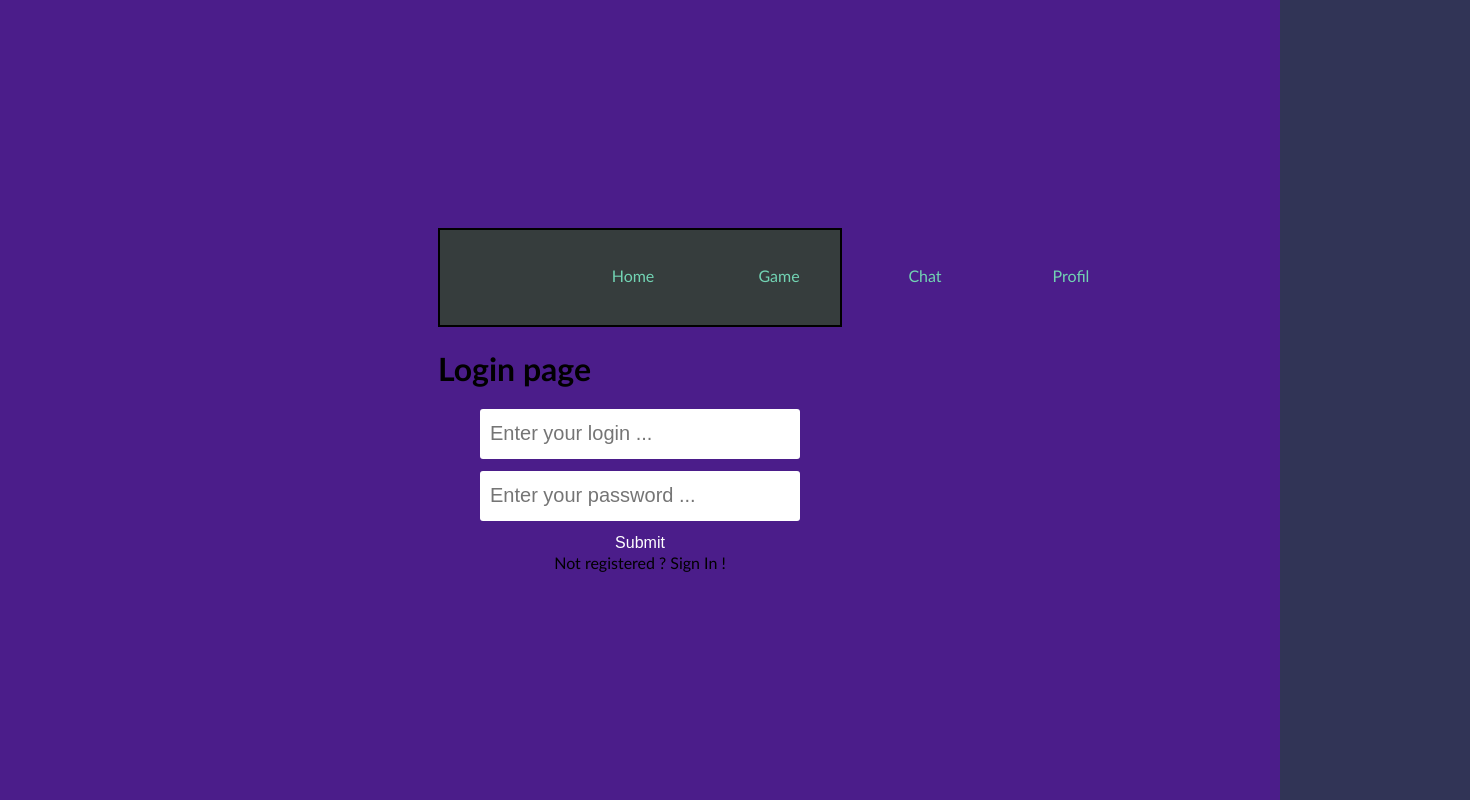
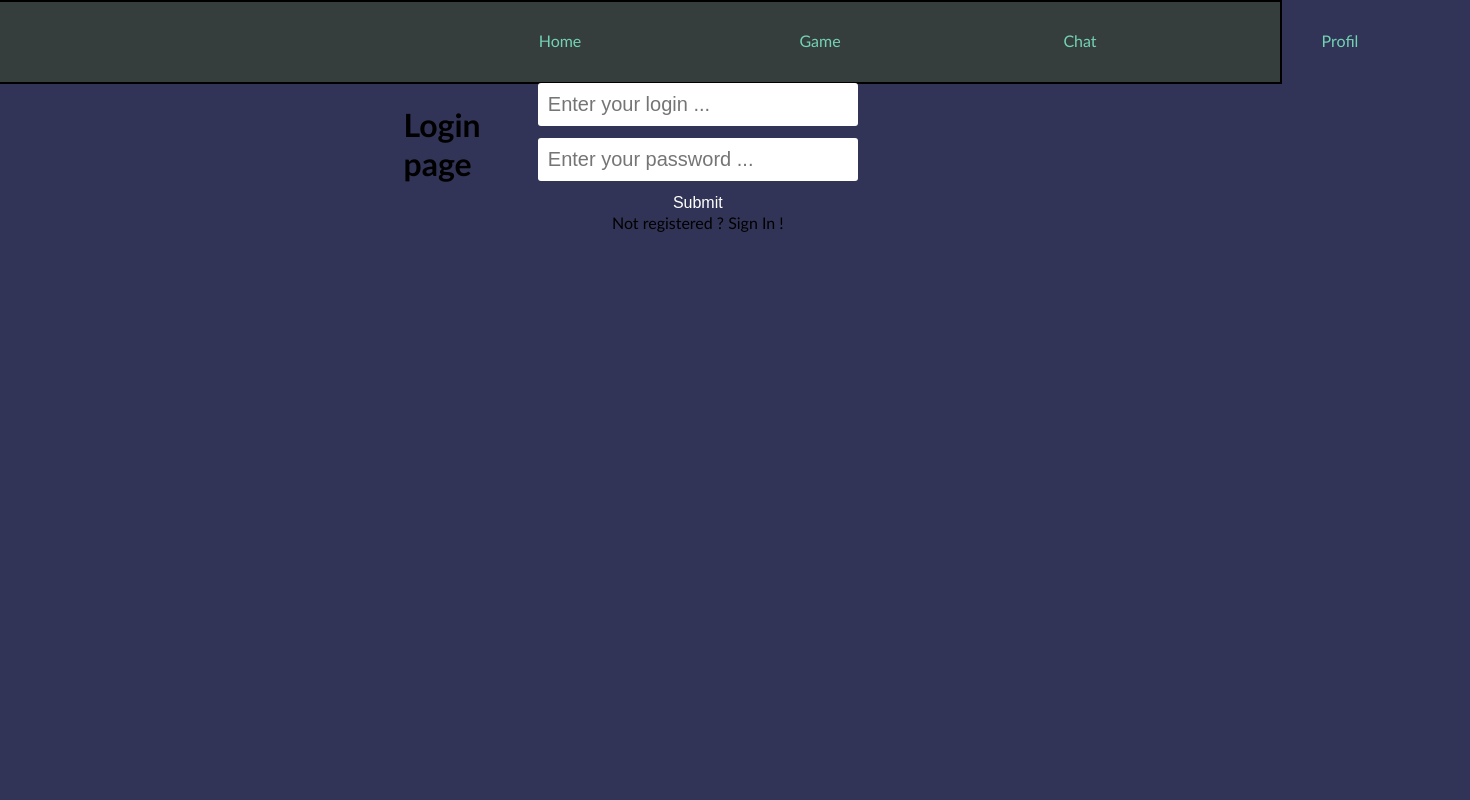
Before and after one commit to VallienneDiane/42-ft-transcendence, a React (Vite) app in the folder front/react_project/: page /login in a window 1280 px wide. Shown: the whole page, 1470 px wide, since content can reach past the window. Built offline with nearby package versions, Linux system fonts and the light colour scheme; no server answers.

Commit message:
css revu pour le chat

```diff
--- a/front/react_project/src/App.css
+++ b/front/react_project/src/App.css
@@ -20,7 +20,7 @@ button:hover {
 
 .App {
   display: flex;
-  background-color: rgb(75, 29, 138);
+  /* background-color: rgb(75, 29, 138); */
   /* border: 2px black dotted; */
   display:flex;
   align-items: center;
@@ -31,12 +31,12 @@ button:hover {
   font-family: 'Gill Sans', 'Gill Sans MT', Calibri, 'Trebuchet MS', sans-serif;
 }
 
-.navbar {
 .App > div {
   width: 100%;
   height: 100%;
   display: flex;
   flex-direction: column;
+  align-items: center;
 }
 
 .App > div > .navbar {
@@ -45,10 +45,8 @@ button:hover {
 }
 
 .App > div > div {
-  width: 100%;
-  height: 90%;
-  background-color: rgb(30, 34, 34);
-  color: rgb(114, 211, 179);
+  display: flex;
+  justify-content: center;
 }
 
 /*
--- a/front/react_project/src/components/ChatModule.tsx
+++ b/front/react_project/src/components/ChatModule.tsx
@@ -1,6 +1,6 @@
 import React, { useState, useEffect } from "react";
 import socketIOClient from 'socket.io-client';
-import './ChatModule.css'
+import '../styles/ChatModule.css'
 
 const socket = socketIOClient("127.0.0.1:3000", {transports : ['websocket']})
 
@@ -178,8 +178,8 @@ class ChangeDestination extends React.Component<IChat, Message> {
 class ChannelList extends React.Component {
     render() {
         return (
-            <div className="channelList">
-                <ul>
+            <div>
+                <ul className="channelList">
                     <li>Channel 1</li>
                     <li>Channel 2</li>
                     <li>Channel 3</li>
--- a/front/react_project/src/components/ChatModule.css
+++ b/front/react_project/src/styles/ChatModule.css
@@ -1,10 +1,9 @@
 .chatWrapper {
 	display: flex;
 	/* padding: 1em; */
-	width: 40%;
+	width: 70%;
 	min-width: 450px;
 	height: 100%;
-	justify-content: flex-start;
 	color: black;
 	background-color: rgb(255, 255, 255);
 	overflow: hidden;
@@ -14,7 +13,7 @@
 .left {
 	display: flex;
 	flex-direction: column;
-	width: 30%;
+	width: 20%;
 }
 
 .chatSearchHeader {
@@ -47,9 +46,6 @@
 .channelList {
 	display: flex;
 	flex-direction: column;
-	/* justify-content: space-around; */
-	/* align-items: center; */
-	width: 100%;
 }
 
 li {
@@ -61,7 +57,7 @@ li {
 	display: flex;
 	flex-direction: column;
 	justify-content: space-around;
-	width: 70%;
+	width: 80%;
 	/* border-radius: .5rem; */
 	border: 1px solid rgb(214, 214, 214);
 }
```
Also changed, not shown: 1 other file (tests, documents, lock files or other folders).
